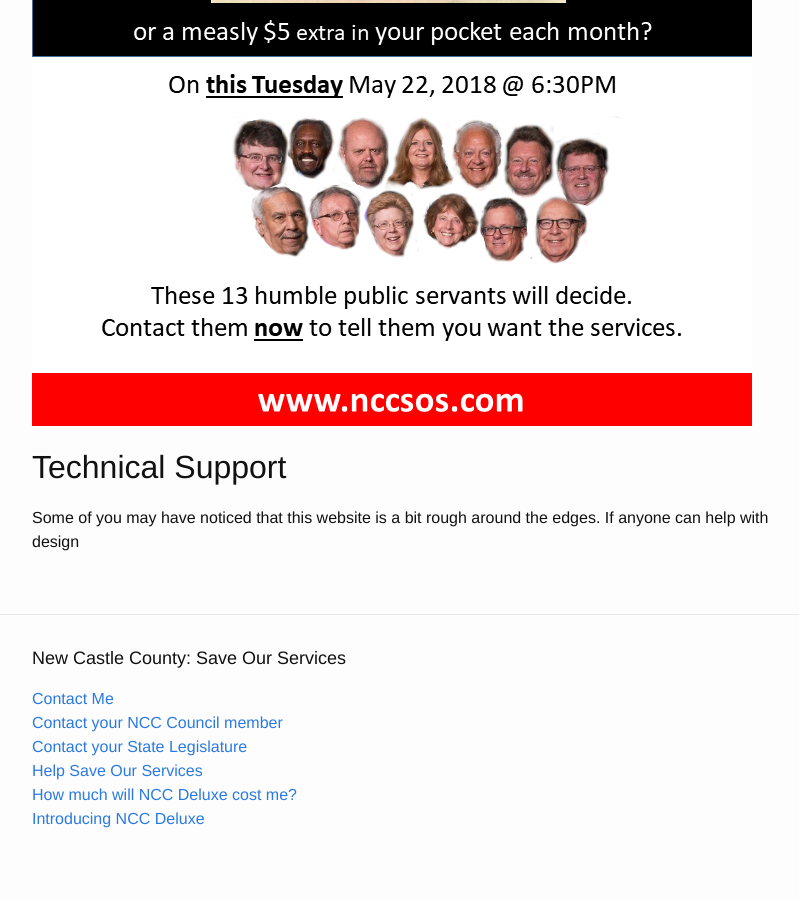
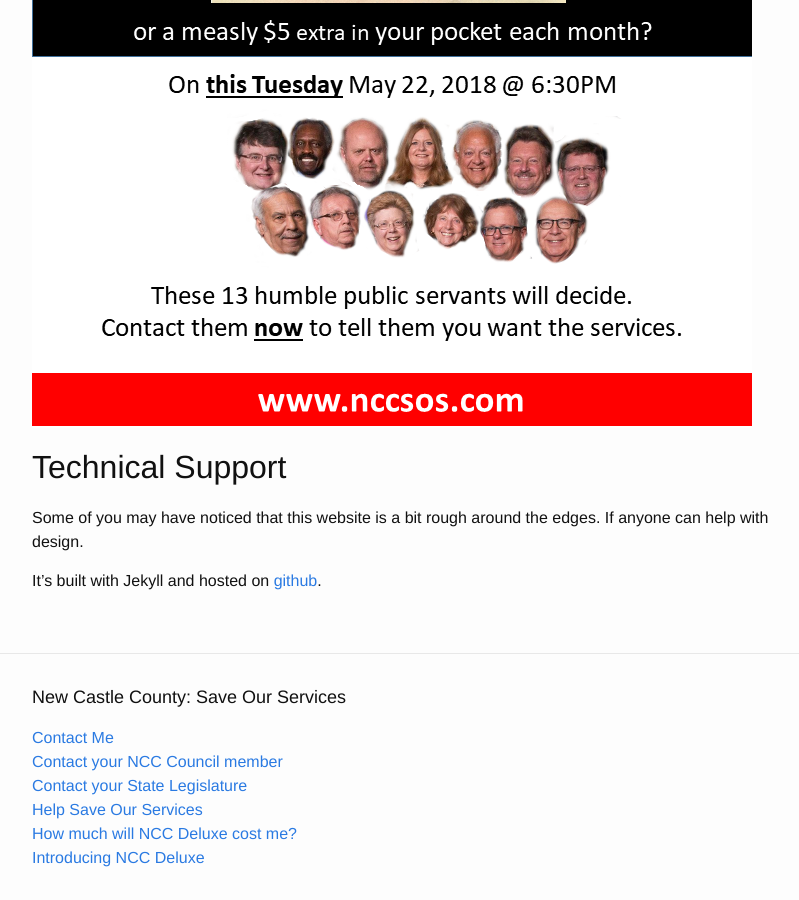
Before and after one commit to wstabosz/nccsos, a Jekyll site: the page built from help-save-our-services.markdown, in a window 1280 px wide and 900 px high, scrolled down 1220 px. Shown: the whole window, without its empty margins (238-1037 px from the left). Built offline with Jekyll 4.4.1, drawn with Linux system fonts in a browser that asks for light colours; before the commit the page ends 2081 px from its top, so only the background shows below that.

Commit message:
Updated Help Save Our Services

```diff
--- a/help-save-our-services.markdown
+++ b/help-save-our-services.markdown
@@ -15,4 +15,6 @@ Or you can post this picture and a link to whatever social media you use.
 
 ## Technical Support
 
-Some of you may have noticed that this website is a bit rough around the edges. If anyone can help with design
+Some of you may have noticed that this website is a bit rough around the edges. If anyone can help with design.
+
+It's built with Jekyll and hosted on [github](https://github.com/wstabosz/nccsos).
```
